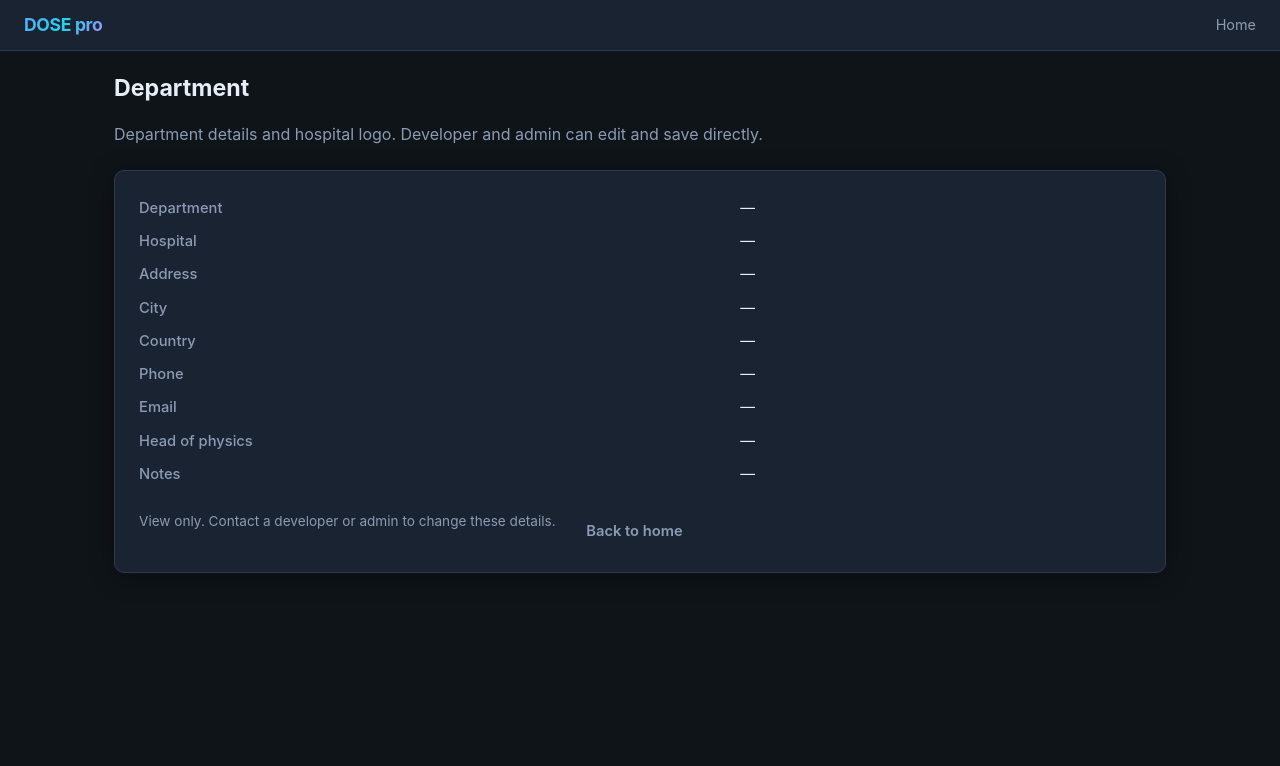
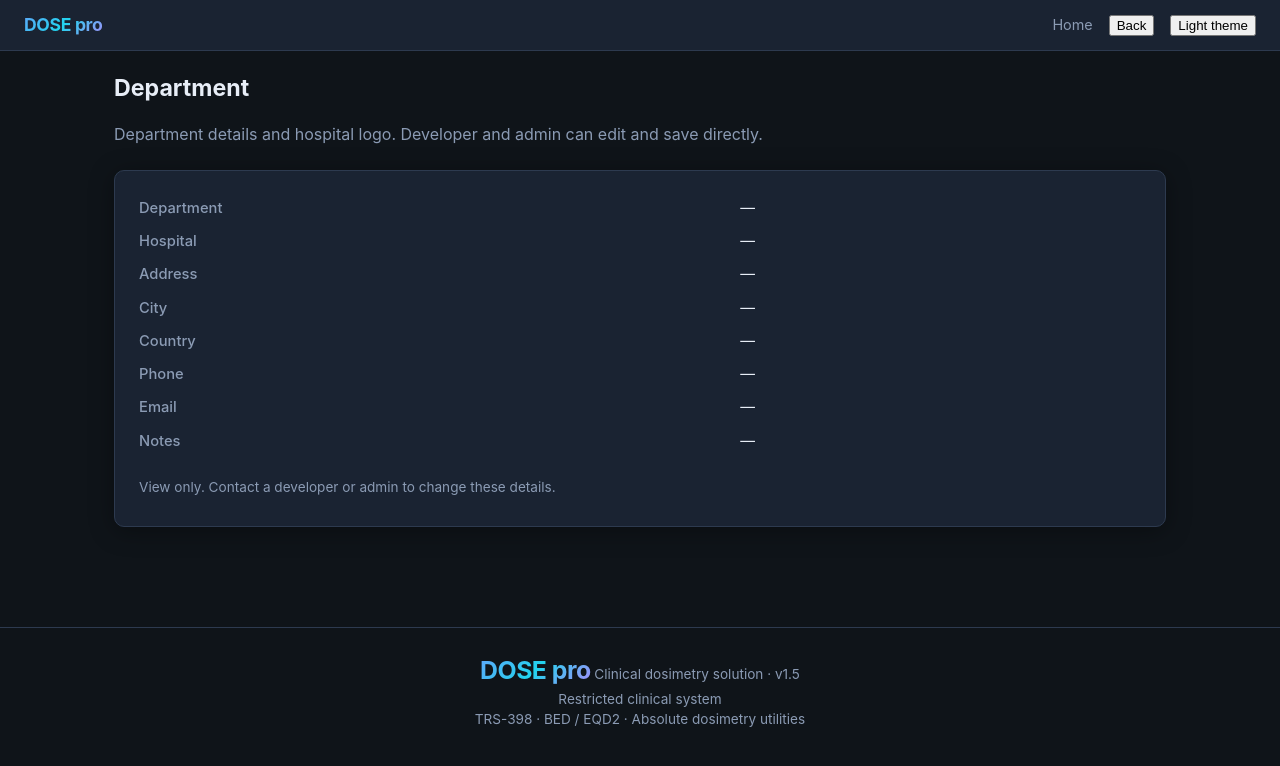
Before and after one commit to vrsindia/trs398-dosimetry, a Python web app: template app/templates/department.html in a window 1280 px wide. Shown: the top 766 px of the page. Run offline with Jinja, Linux system fonts and the light colour scheme; the template is opened without the code that fills it, so the values that code supplies are empty.

Commit message:
Global UI: theme toggle, Home/Back/Logout, footer; department logo delete; remove head of physics

```diff
--- a/app/static/theme.js
+++ b/app/static/theme.js
@@ -1,14 +1,25 @@
 (function () {
   var KEY = "dosepro_theme";
+
   function apply(theme) {
+    if (theme !== "light" && theme !== "dark") theme = "dark";
     document.documentElement.setAttribute("data-theme", theme);
     try { localStorage.setItem(KEY, theme); } catch (e) {}
     var btn = document.getElementById("theme-toggle");
-    if (btn) btn.textContent = theme === "light" ? "Dark theme" : "Light theme";
+    if (btn) {
+      btn.textContent = theme === "light" ? "Dark theme" : "Light theme";
+      btn.setAttribute("aria-label", theme === "light" ? "Switch to dark theme" : "Switch to light theme");
+    }
   }
+
   var saved = "dark";
-  try { saved = localStorage.getItem(KEY) || "dark"; } catch (e) {}
+  try {
+    saved = localStorage.getItem(KEY) || "dark";
+  } catch (e) {}
+
+  // Apply immediately to avoid flash
   apply(saved);
+
   document.addEventListener("DOMContentLoaded", function () {
     apply(saved);
     var btn = document.getElementById("theme-toggle");
--- a/app/templates/base.html
+++ b/app/templates/base.html
@@ -1,24 +1,64 @@
 <!DOCTYPE html>
-<html lang="en">
+<html lang="en" data-theme="dark">
 <head>
   <meta charset="UTF-8">
   <meta name="viewport" content="width=device-width, initial-scale=1">
   <title>{% block title %}DOSE pro{% endblock %}</title>
   <link rel="stylesheet" href="/static/style.css">
+  <script src="/static/theme.js"></script>
 </head>
 <body>
   <nav class="topnav">
     <a class="nav-brand brand-title" href="/">DOSE pro</a>
     <div class="nav-links">
-      <a href="/">Home</a>
+      <a href="/" class="nav-btn">Home</a>
+      <button type="button" class="nav-btn nav-btn-ghost" id="nav-back" title="Go back">Back</button>
+      <button type="button" class="nav-btn nav-btn-ghost" id="theme-toggle" title="Toggle theme">Light theme</button>
       {% if current_user %}
-      <span class="muted small">{{ current_user.full_name }} ({{ current_user.role }})</span>
-      <a href="/logout">Logout</a>
+      <span class="nav-user muted small">{{ current_user.full_name }} · {{ current_user.role }}</span>
+      <a href="/logout" class="nav-btn nav-btn-danger">Logout</a>
       {% endif %}
     </div>
   </nav>
-  <div class="container">
+
+  <div class="container page-wrap">
     {% block content %}{% endblock %}
   </div>
+
+  <footer class="app-footer">
+    <div class="footer-inner">
+      <div class="footer-brand">
+        <strong class="brand-title footer-title">DOSE pro</strong>
+        <span class="muted small">Clinical dosimetry solution · v1.5</span>
+      </div>
+      <div class="footer-dev muted small">
+        {% if current_user %}
+        Signed in as <strong>{{ current_user.full_name }}</strong>
+        ({{ current_user.role }})
+        {% if current_user.username %} · @{{ current_user.username }}{% endif %}
+        {% else %}
+        Restricted clinical system
+        {% endif %}
+      </div>
+      <div class="footer-meta muted small">
+        TRS-398 · BED / EQD2 · Absolute dosimetry utilities
+      </div>
+    </div>
+  </footer>
+
+  <script>
+    (function () {
+      var back = document.getElementById("nav-back");
+      if (back) {
+        back.addEventListener("click", function () {
+          if (window.history.length > 1) {
+            window.history.back();
+          } else {
+            window.location.href = "/";
+          }
+        });
+      }
+    })();
+  </script>
 </body>
 </html>
--- a/app/templates/department.html
+++ b/app/templates/department.html
@@ -16,12 +16,23 @@
 {% if logo_ok %}
 <div class="alert alert-ok">Hospital logo uploaded successfully.</div>
 {% endif %}
+{% if logo_del %}
+<div class="alert alert-ok">Hospital logo removed.</div>
+{% endif %}
 
 {% if dept.logo_url %}
 <div class="card" style="margin-bottom:1rem">
   <p class="muted small" style="margin-top:0">Current hospital logo</p>
-  <img src="{{ dept.logo_url }}" alt="Department logo"
-       style="max-height:80px;max-width:220px;object-fit:contain;border:1px solid var(--border);border-radius:6px;padding:4px;background:var(--surface-2)">
+  <div style="display:flex;align-items:center;gap:1rem;flex-wrap:wrap">
+    <img src="{{ dept.logo_url }}" alt="Department logo"
+         style="max-height:80px;max-width:220px;object-fit:contain;border:1px solid var(--border);border-radius:6px;padding:4px;background:var(--surface-2)">
+    {% if editor %}
+    <form method="post" action="/department/logo/delete"
+          onsubmit="return confirm('Remove the hospital logo?');">
+      <button type="submit" class="btn btn-danger btn-sm">Delete logo</button>
+    </form>
+    {% endif %}
+  </div>
 </div>
 {% endif %}
 
@@ -68,9 +79,6 @@
         <input type="email" name="email" value="{{ dept.email or '' }}">
       </label>
     </div>
-    <label>Head of medical physics
-      <input name="head_physicist" value="{{ dept.head_physicist or '' }}">
-    </label>
     <label>Notes
       <input name="notes" value="{{ dept.notes or '' }}">
     </label>
@@ -78,7 +86,6 @@
   <div class="form-actions">
     <button type="submit" class="btn btn-primary">Save</button>
     <a href="/department?view=1" class="btn btn-secondary">View only</a>
-    <a href="/" class="btn btn-ghost">Back to home</a>
   </div>
 </form>
 
@@ -92,7 +99,6 @@
     <tr><th>Country</th><td>{{ dept.country or '—' }}</td></tr>
     <tr><th>Phone</th><td>{{ dept.phone or '—' }}</td></tr>
     <tr><th>Email</th><td>{{ dept.email or '—' }}</td></tr>
-    <tr><th>Head of physics</th><td>{{ dept.head_physicist or '—' }}</td></tr>
     <tr><th>Notes</th><td>{{ dept.notes or '—' }}</td></tr>
   </table>
   <div class="form-actions" style="margin-top:1.25rem">
@@ -101,7 +107,6 @@
     {% else %}
     <p class="muted small" style="margin:0 0 0.5rem">View only. Contact a developer or admin to change these details.</p>
     {% endif %}
-    <a href="/" class="btn btn-ghost">Back to home</a>
   </div>
 </div>
 {% endif %}
```
Also changed, not shown: app/department_routes.py (+20 -14 lines).
